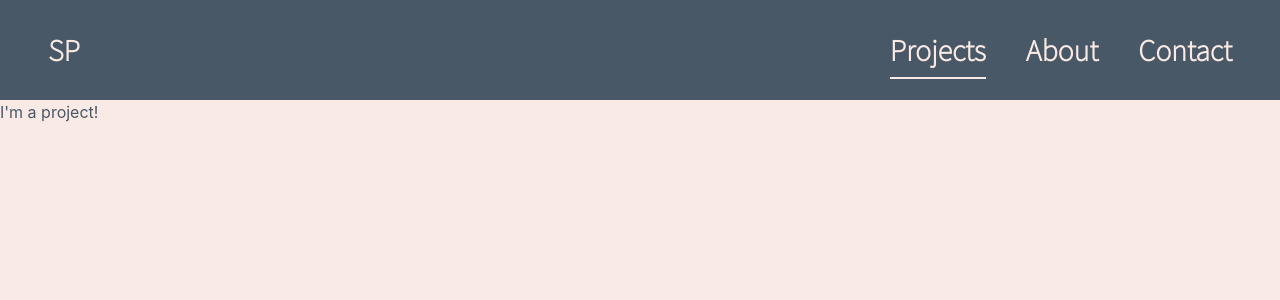
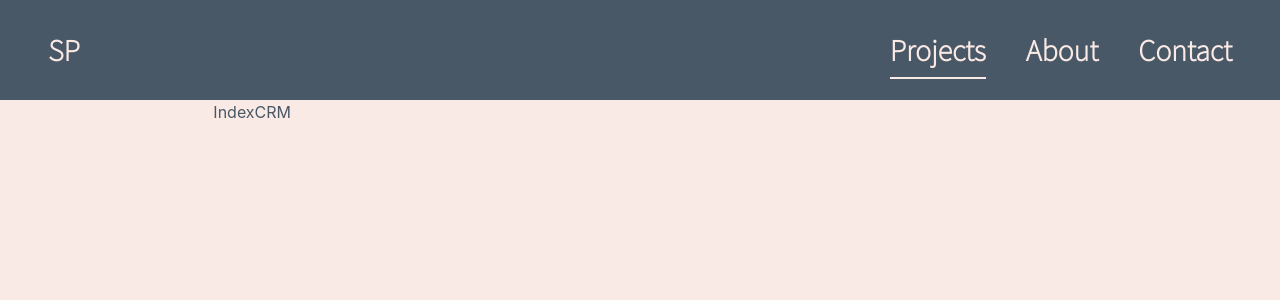
Before and after one commit to sarahpicard/portfolio, a React (Create React App) app: page /projects in a window 1280 px wide. Shown: the top 300 px of the page. Built offline with nearby package versions, Linux system fonts and the light colour scheme; a web font is replaced by a local one.

Commit message:
add video player for project page

```diff
--- a/package.json
+++ b/package.json
@@ -17,6 +17,7 @@
     "postcss-preset-env": "^7.4.2",
     "react": "^17.0.2",
     "react-dom": "^17.0.2",
+    "react-player": "^2.10.0",
     "react-router-dom": "^6.2.2",
     "react-scripts": "5.0.0",
     "react-scroll": "^1.8.6",
--- a/src/pages/projects/Projects.jsx
+++ b/src/pages/projects/Projects.jsx
@@ -1,9 +1,15 @@
 import './Projects.css'
+import ReactPlayer from 'react-player'
 
 const Projects = () => {
   return (
-    <div>
-      <h4>I'm a project!</h4>
+    <div className='container mx-auto'>
+      <div className='w-8/12 mx-auto'>
+        <h1>IndexCRM</h1>
+        <div>
+          <ReactPlayer url='https://www.youtube.com/watch?v=zEBr8YSF3T8' playing={true} loop={true}/>
+        </div>
+      </div>
     </div>
   )
 }
```
Also changed, not shown: 1 other file (tests, documents, lock files or other folders).
